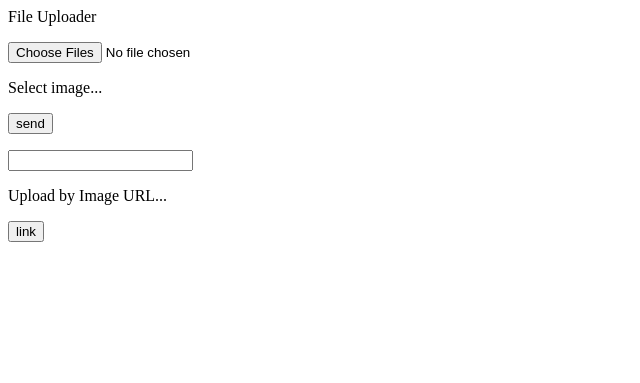
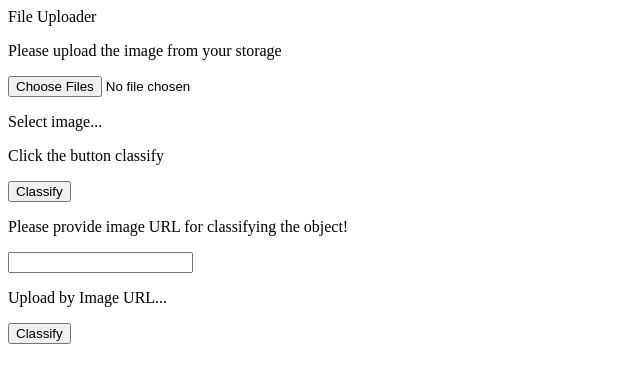
Before and after one commit to furqan4545/Image_classification, a Flask app: page / in a window 1280 px wide. Shown: the top 383 px of the page, without its empty margins (0-640 px from the left). Run offline with Flask 2, Linux system fonts and the light colour scheme.

Commit message:
second commit

```diff
--- a/tensorflow/templates/Refill.html
+++ b/tensorflow/templates/Refill.html
@@ -5,7 +5,7 @@
 
 <body>
   <form action="/refill" method = "POST">
-    <p><h2>Enter Your Credentials</h2></p>
+    <p><h2>Enter Your Credentials to Refill Users Token</h2></p>
     <p>Enter Username : <input type = "text" name="username"></p>
     <p>Enter Admin Password : <input type = "password" name="admin_pw"></p>
     <p>Enter Number of tokens : <input type = "text" name="amount"></p>
--- a/tensorflow/templates/upload.html
+++ b/tensorflow/templates/upload.html
@@ -8,13 +8,16 @@
   <form action="/upload" method="POST" enctype="multipart/form-data">
 
           <p>  <label>File Uploader</label> </p>
+          <p> Please upload the image from your storage </p>
           <p>  <input type="file" name="file" accept="image/*" multiple> </p>
           <p>  <label for="image">Select image...</label></p>
-          <p> <input type="submit" name ="send" value = "send"> </p>
-
+          <p> Click the button classify </p>
+          <p> <input type="submit" name ="send" value = "Classify"> </p>
+          <p>Please provide image URL for classifying the object! </P>
+          <p> </p>
           <p>  <input type="text" name="url"> </p>
           <p>  <label for="text">Upload by Image URL...</label></p>
-          <p> <input type="submit" name ="link" value = "link"> </p>
+          <p> <input type="submit" name ="link" value = "Classify"> </p>
   </form>
 
 </body>
```
Also changed, not shown: tensorflow/templates/register.html (+4 -4 lines).
